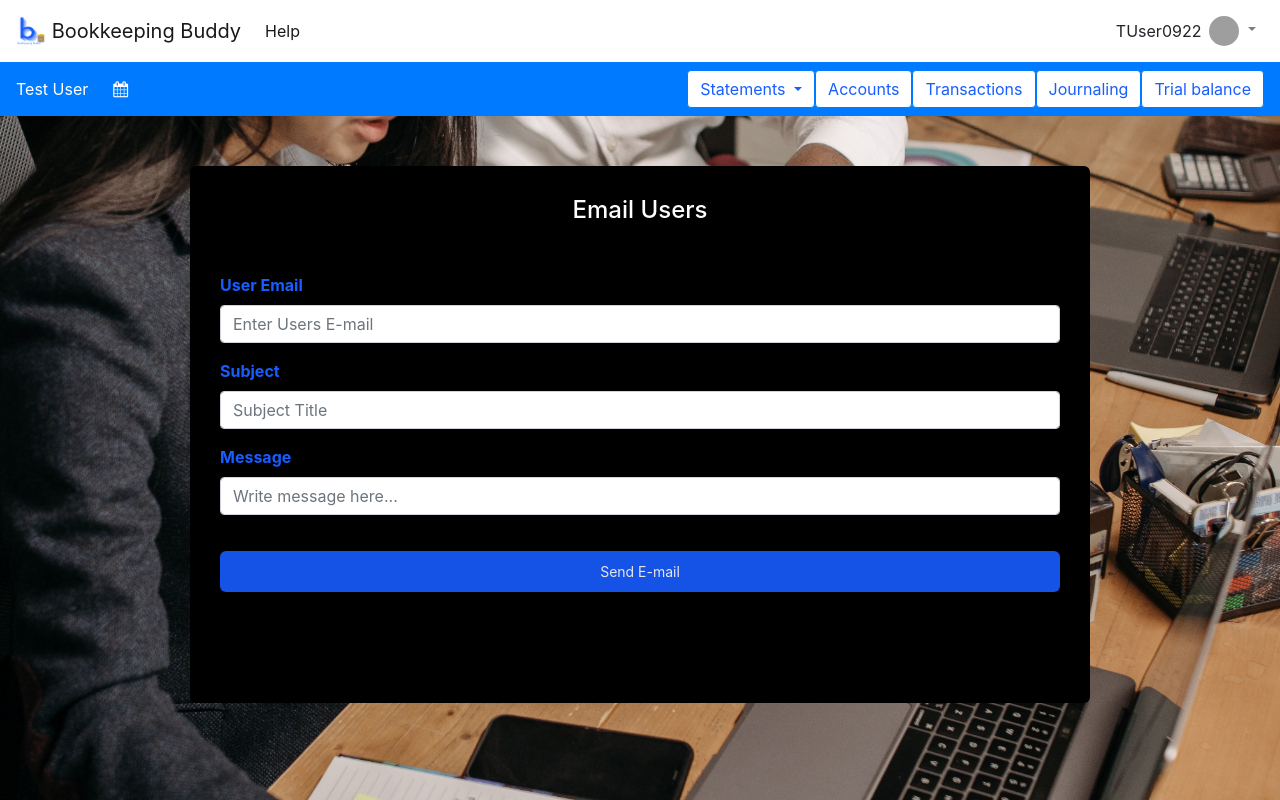
After one commit to appl-domain-group-1/Bookkeeping-Buddy, a Flask app: page /fin_accts/email in a window 1280 px wide. The commit adds this page. Run offline with Flask 2, Linux system fonts and the light colour scheme; a user stored in the database is signed in; some libraries are stand-ins or nearby versions; grey boxes are pictures that could not be loaded.

Commit message:
Basic Admin Email structure added. Needs to be fleshed out.

```diff
--- a/appl_domain/fin_accts.py
+++ b/appl_domain/fin_accts.py
@@ -1,5 +1,6 @@
 from flask import Blueprint, flash, g, redirect, render_template, request, session, url_for, abort
 from appl_domain.db import get_db
+from appl_domain.email_tasks import send_email
 from datetime import date, datetime, timedelta
 from appl_domain.auth import login_required
 import json
@@ -416,3 +417,16 @@ def view_logs(account_num=None):
                            categories=cat_dict,
                            subcategories=subcat_dict,
                            statements=statements_dict)
+
+@bp.route('/email', methods=('GET', 'POST'))
+@login_required
+def email():
+    """
+    Allow an administrator to email other users
+    """
+    if request.method == 'POST':
+        user_email = request.form['user_email']
+        subject = request.form['subject']
+        message = request.form['message']
+        send_email(user_email, subject, message)
+    return render_template('fin_accts/email.html')
--- /dev/null
+++ b/appl_domain/templates/fin_accts/email.html
@@ -0,0 +1,67 @@
+{% extends 'base.html' %}
+<link href="form.css" rel="stylesheet" type = text/css>
+
+{% block content %}
+<style>
+  .acct-email{
+   position: relative;
+    max-width: 900px;
+    width: 100%;
+    border-radius: 6px;
+    padding: 30px;
+    margin-top: 50px;
+    margin-left: auto;
+    margin-right: auto;
+    background-color: black;
+  }
+  .acct-email form{
+    position: relative;
+    margin-top:16px;
+    min-height: 400px;
+    background: black;
+}
+
+  .acct-email h1{
+    padding:0; text-align:center; color: white; font-size: x-large;
+  }
+
+  form label{
+    font-weight: bold;
+    color: #185DFF;
+  }
+
+  form .submit{
+        background-color: #185DFF;
+        color: white;
+        padding: 10px 20px;
+        margin-top: 20px;
+        margin-bottom: 30px;
+        border: none;
+        border-radius: 6px;
+        cursor: pointer;
+        width: 100%;
+        opacity: 0.9;
+        font-size: 14px;
+  }
+</style>
+
+<div class = acct-email>
+  <h1>{% block title %}Email Users{% endblock %}</h1>
+    <br>
+    <form method="post">
+    <div class="form-group">
+    <label for="user_email">User Email</label>
+    <input type="email" name="user_email" id="user_email" placeholder="Enter Users E-mail" class="form-control">
+    </div>
+    <div class="form-group">
+    <label for="subject">Subject</label>
+    <input name="subject" id="subject" placeholder="Subject Title" class="form-control">
+    </div>
+    <div class="form-group">
+    <label for="message">Message</label>
+    <input name="message" placeholder="Write message here..." id="message" class="form-control">
+    </div>
+    <input class = "submit" type="submit" value="Send E-mail">
+    </form>
+</div>
+{% endblock %}
--- a/appl_domain/templates/fin_accts/view_accounts.html
+++ b/appl_domain/templates/fin_accts/view_accounts.html
@@ -122,6 +122,8 @@ $('tr.number').each( function () {
 {% if g.user['role'] == 2 %}
     <button data-toggle="tooltip" data-placement="top" title="Create a new financial account" type="button" style="display: block; border-color: #F89E19; margin: auto; padding: 10px; background-color: #185DFF; color: white; border-radius: 6px; width: 200px"  onclick="window.location.href='{{ url_for('fin_accts.create_acct')}}'">Create New Account</button>
     <br>
+    <button data-toggle="tooltip" data-placement="top" title="Email Users" type="button" style="display: block; border-color: #F89E19; margin: auto; padding: 10px; background-color: #185DFF; color: white; border-radius: 6px; width: 200px"  onclick="window.location.href='{{ url_for('fin_accts.email')}}'">Email Users</button>
+    <br>
 {% endif %}
 </div>
 <script>
```
Also changed, not shown: appl_domain/templates/auth/email.html (deleted, +0 -16 lines).
